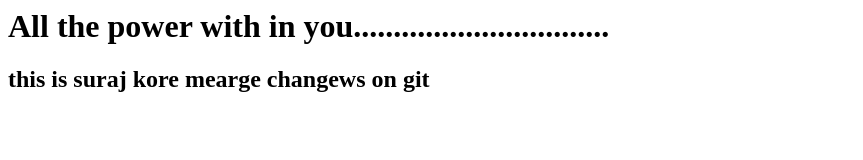
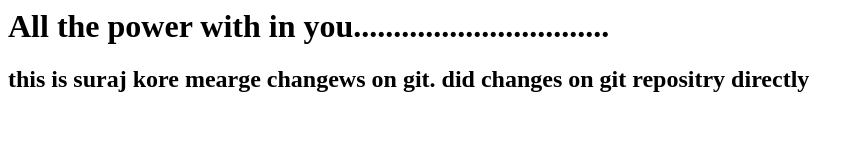
Before and after one commit to surajkore/LibararyManegment, a plain HTML site: page index.html in a window 1280 px wide. Shown: the whole page, without its empty margins (0-863 px from the left). Drawn offline with Linux system fonts and the light colour scheme.

Commit message:
added extra word in second line

```diff
--- a/index.html
+++ b/index.html
@@ -1,7 +1,7 @@
 <html>
 <body>
 <h1>All the power with in you................................</h1>
-<h2>this is suraj kore mearge changews on git<h2>
+<h2>this is suraj kore mearge changews on git. did changes on git repositry directly<h2>
 </body>
 
 </html>
```
